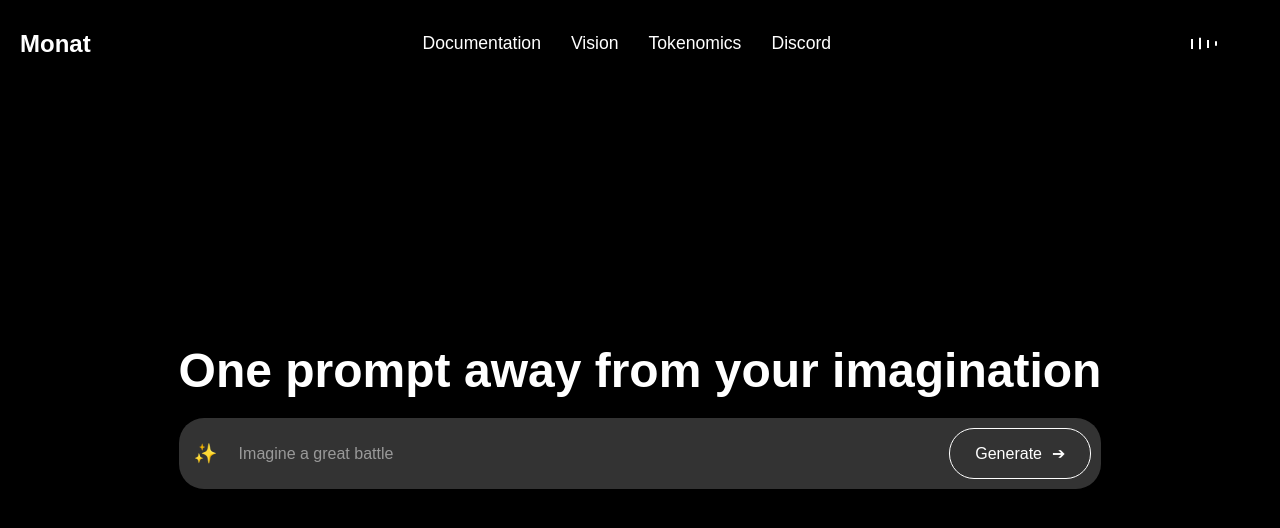
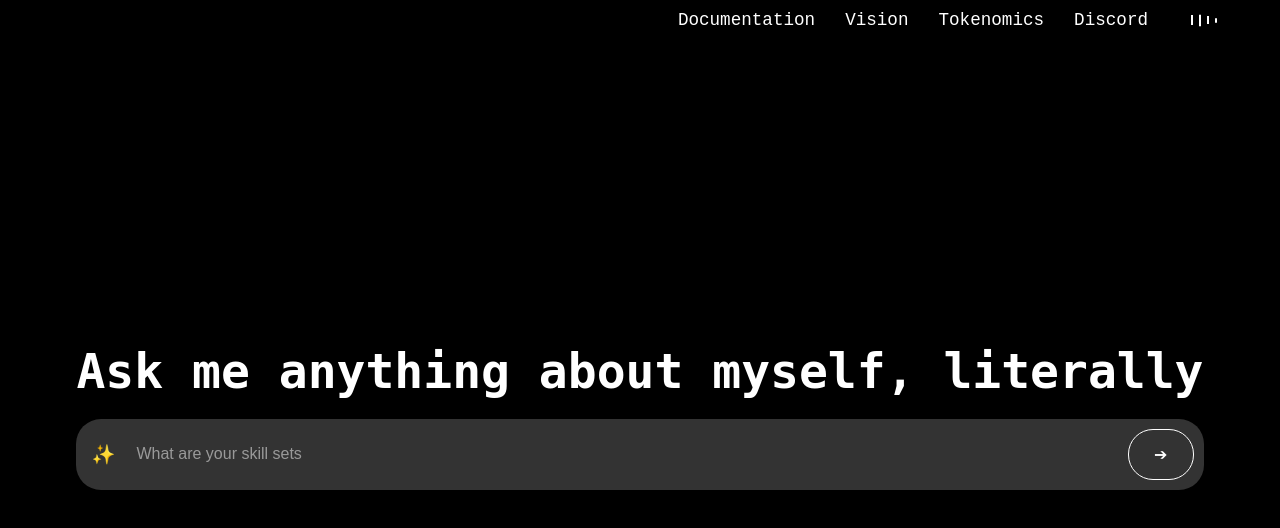
Before and after one commit to osunda/sunda-website, a React (Create React App) app: page / in a window 1280 px wide. Shown: the top 528 px of the page. Built offline with nearby package versions, Linux system fonts and the light colour scheme.

Commit message:
Backup before npm audit fix

```diff
--- a/src/App.css
+++ b/src/App.css
@@ -1,7 +1,15 @@
+@font-face {
+  font-family: 'YourCustomFont';
+  src: url('./fonts/computer-says-no.ttf') format('truetype');
+  font-weight: normal;
+  font-style: normal;
+}
+
 body {
   margin: 0;
   padding: 0;
   overflow: hidden; /* Prevent scrolling when menu is open */
+  font-family: 'YourCustomFont', sans-serif;
 }
 
 .overlay {
--- a/src/components/AudioPlayer.css
+++ b/src/components/AudioPlayer.css
@@ -20,22 +20,22 @@
 }
 
 .sound-icon .bar:nth-child(1) {
-  height: 10px; /* Shorter extremity */
+  height: 10px;
   animation: grow 1s ease-in-out calc(1s * -0.45) infinite;
 }
 
 .sound-icon .bar:nth-child(2) {
-  height: 15px; /* Slightly longer */
+  height: 15px;
   animation: grow 1s ease-in-out calc(1s * -0.3) infinite;
 }
 
 .sound-icon .bar:nth-child(3) {
-  height: 20px; /* Longer middle */
+  height: 20px;
   animation: grow 1s ease-in-out calc(1s * -0.15) infinite;
 }
 
 .sound-icon .bar:nth-child(4) {
-  height: 15px; /* Slightly longer */
+  height: 15px;
   animation: grow 1s ease-in-out infinite;
 }
 
--- a/src/components/AudioPlayer.jsx
+++ b/src/components/AudioPlayer.jsx
@@ -28,13 +28,13 @@ const AudioPlayer = ({ isPlaying, togglePlayPause }) => {
   const fadeIn = () => {
     gainNodeRef.current.gain.cancelScheduledValues(audioContextRef.current.currentTime);
     gainNodeRef.current.gain.setValueAtTime(0, audioContextRef.current.currentTime);
-    gainNodeRef.current.gain.linearRampToValueAtTime(0.2, audioContextRef.current.currentTime + 2); // 2 seconds fade-in
+    gainNodeRef.current.gain.linearRampToValueAtTime(0.2, audioContextRef.current.currentTime + 2);
   };
 
   const fadeOut = () => {
     gainNodeRef.current.gain.cancelScheduledValues(audioContextRef.current.currentTime);
     gainNodeRef.current.gain.setValueAtTime(0.2, audioContextRef.current.currentTime);
-    gainNodeRef.current.gain.linearRampToValueAtTime(0, audioContextRef.current.currentTime + 2); // 2 seconds fade-out
+    gainNodeRef.current.gain.linearRampToValueAtTime(0, audioContextRef.current.currentTime + 2);
     setTimeout(() => {
       if (!isPlaying) {
         audioRef.current.pause();
@@ -45,7 +45,7 @@ const AudioPlayer = ({ isPlaying, togglePlayPause }) => {
   return (
     <div className="audio-player-container">
       <audio ref={audioRef} loop>
-        <source src="/Ethereal.mp3" type="audio/mpeg" />
+        <source src="/AndanteC.mp3" type="audio/mpeg" />
         Your browser does not support the audio element.
       </audio>
       <div className={`sound-icon ${isPlaying ? '' : 'paused'}`} onClick={togglePlayPause}>
--- a/src/components/IntroSection.css
+++ b/src/components/IntroSection.css
@@ -1,12 +1,13 @@
 /* src/components/IntroSection.css */
 
 body, html {
+  font-family: 'Courier New', Courier, monospace;
   height: 100%;
   margin: 0;
   display: flex;
   justify-content: center;
   align-items: center;
-  background: #000; /* Black background for visibility */
+  background: #000000; /* Black background for visibility */
   overflow: hidden; /* Prevent horizontal and vertical overflow */
 }
 
@@ -42,7 +43,7 @@ body, html {
   outline: none;
   flex-grow: 1;
   background: transparent; /* Transparent background */
-  color: white; /* Text color */
+  color: rgb(255, 255, 255); /* Text color */
   padding-left: 50px; /* Space for the icon */
 }
 
--- a/src/components/IntroSection.jsx
+++ b/src/components/IntroSection.jsx
@@ -2,11 +2,11 @@ import React, { useEffect, useState } from 'react';
 import './IntroSection.css';
 
 const phrases = [
-  "Visualize the city of Tokyo in the year 2070.",
-  "Imagine a great battle on the sea between two pirate ships.",
-  "Picture a species far more advanced than the human race.",
-  "Visualize our civilization if DogeCoin reached 1$.",
-  "Imagine a human colony on Mars."
+  "If you could be an animal, what would it be?",
+  "What are your skill sets?",
+  "Where can I get in contact with you?",
+  "Do you have any previous projects?",
+  "How long have you been in the Web 3 space?",
 ];
 
 const IntroSection = () => {
@@ -43,7 +43,7 @@ const IntroSection = () => {
   return (
     <div className="intro-section-container">
       <h1 className="intro-title">
-        One prompt away from your imagination
+        Ask me anything about myself, literally
       </h1>
       <div className="prompt-box">
         <span className="prompt-icon">✨</span>
@@ -55,8 +55,7 @@ const IntroSection = () => {
           placeholder={currentPhrase}
         />
         <button className="prompt-button">
-          Generate
-          <span>➔</span>
+          ➔
         </button>
       </div>
     </div>
--- a/src/components/Loader.css
+++ b/src/components/Loader.css
@@ -1,5 +1,5 @@
 #loader-wrapper {
-    font-family: 'Satoshi', sans-serif;
+    font-family: 'comptuter says no', monospace;
     font-size: 14px;
     background-color: #000000;
     opacity: 1;
@@ -23,7 +23,8 @@
 }
 
 #status-text {
-    font-family: 'Courier', monospace;
+    font-size: 30px;
+    font-family: 'computer says no','monospace';
     text-align: center;
     color: #838383;
 }
--- a/src/components/Loader.jsx
+++ b/src/components/Loader.jsx
@@ -31,9 +31,9 @@ const Loader = () => {
 
     return (
         <div id="loader-wrapper">
-            <div id="monat-text">Monat.ai</div>
+            <div id="monat-text">gunnar.eth</div>
             <div id="status-text">
-                Connecting to Web3 <span id="percentage">[{percentage}%]</span>
+                Loading credentials<span id="percentage">[{percentage}%]</span>
             </div>
         </div>
     );
--- a/src/components/Navbar.css
+++ b/src/components/Navbar.css
@@ -7,7 +7,7 @@ header {
   max-width: 1435px;
   background: transparent;
   display: flex;
-  justify-content: space-between;
+  justify-content: flex-end;
   align-items: center;
   padding: 10px 20px;
   box-sizing: border-box;
@@ -15,21 +15,15 @@ header {
   z-index: 99;
 }
 
-.logo {
-  color: white;
-  font-family: 'Satoshi', sans-serif;
-}
-
 .navigation {
   display: flex;
-  justify-content: center;
+  justify-content: flex-end;
   align-items: center;
-  flex-grow: 1;
   font-size: 1.1em;
   color: white;
   text-decoration: none;
   font-weight: 100;
-  font-family: 'Satoshi', sans-serif;
+  font-family: 'computer says no', monospace;
   transition: all 0.3s ease;
 }
 
@@ -39,7 +33,7 @@ header {
   text-decoration: none;
   margin: 0 15px;
   transition: color 0.3s;
-  font-family: 'Satoshi', sans-serif;
+  font-family: 'computer says no', monospace;
 }
 
 .navigation a:last-child {
--- a/src/components/Navbar.jsx
+++ b/src/components/Navbar.jsx
@@ -1,6 +1,6 @@
 import React, { useState } from 'react';
 import './Navbar.css';
-import AudioPlayer from './AudioPlayer'; // Assuming the sound icon is part of the AudioPlayer component
+import AudioPlayer from './AudioPlayer';
 
 const Navbar = ({ toggleMenu, menuOpen }) => {
   const [isPlaying, setIsPlaying] = useState(false);
@@ -11,7 +11,6 @@ const Navbar = ({ toggleMenu, menuOpen }) => {
 
   return (
     <header id="navbar">
-      <h2 className="logo">Monat</h2>
       <nav className="navigation">
         <a href="#documentation">Documentation</a>
         <a href="#vision">Vision</a>
--- a/src/index.css
+++ b/src/index.css
@@ -3,7 +3,7 @@
 body, html {
     height: 100%;
     margin: 0;
-    font-family: 'Satoshi', sans-serif;
+    font-family: 'computer says no', 'monospace';
     color: white;
     background: linear-gradient(45deg, #000000, #000000, #000000);
     background-size: 150% 150%;
```
Also changed, not shown: src/fonts/computer-says-no.ttf (added), 1 other file (tests, documents, lock files or other folders).
